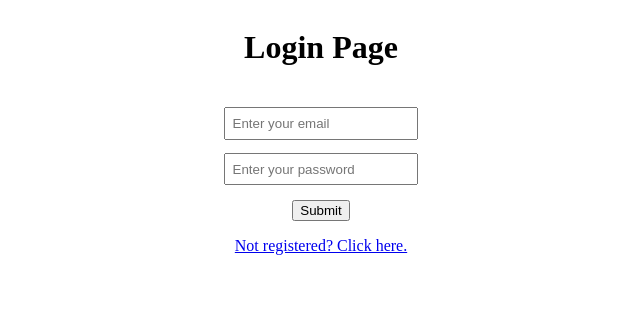
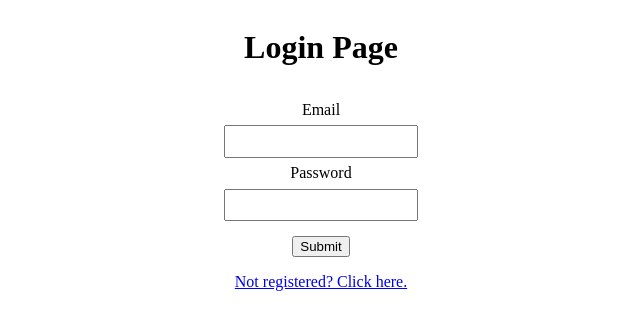
Before and after one commit to Code-the-Dream-School/ee-prac-team4-front, a React (Create React App) app: page /login in a window 1280 px wide. Shown: the top 330 px of the page, without its empty margins (319-959 px from the left). Built offline with nearby package versions, Linux system fonts and the light colour scheme.

Commit message:
remove placeholders from the email and password fields

```diff
--- a/src/pages/login/LoginPage.js
+++ b/src/pages/login/LoginPage.js
@@ -8,21 +8,21 @@
     <div className="loginPage">
       <h1>Login Page</h1>
       <form className="formContainer">
-        <label htmlFor="email"></label>
+        <label htmlFor="email">Email</label>
         <input
           className="inputField"
           type="email"
           name="email"
           id="email"
-          placeholder="Enter your email"
+
         ></input>
-        <label htmlFor="password"></label>
+        <label htmlFor="password">Password</label>
         <input
           className="inputField"
           type="password"
           name="password"
           id="password"
-          placeholder="Enter your password"
+
         ></input>
       </form>
       <button type="submit" onClick={handleSubmit}>
```
